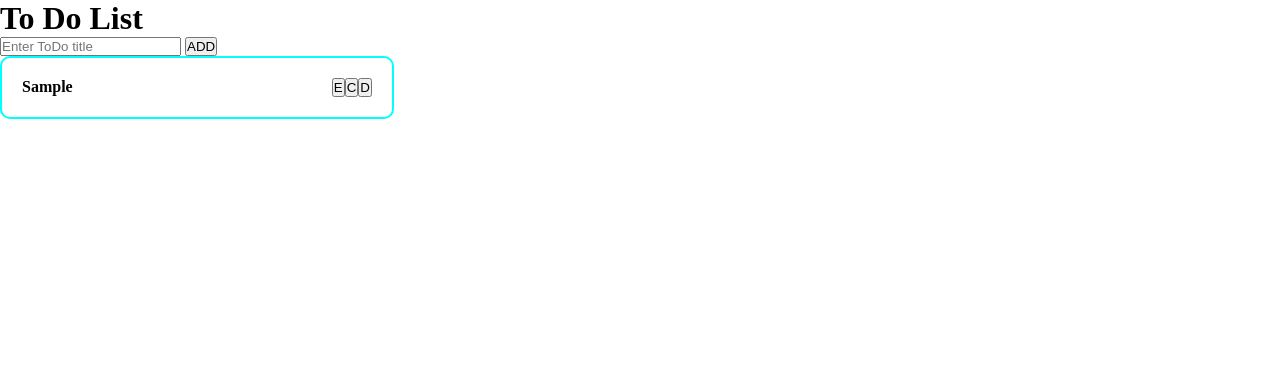
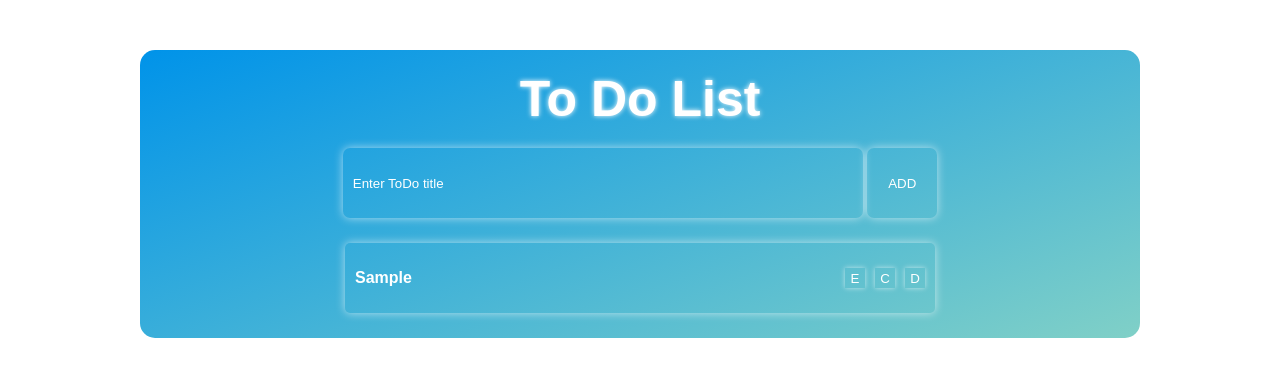
Before and after one commit to diyorbek0309/f-30-to-do, a plain HTML site: page index.html in a window 1280 px wide. Both pictures are taken after typing "Sample" into the empty fields and a click on the button "ADD". Drawn offline with Linux system fonts and the light colour scheme.

Commit message:
add styles

```diff
--- a/style.css
+++ b/style.css
@@ -1,14 +1,132 @@
+:root {
+  --main-bg: linear-gradient(160deg, #0093e9 0%, #80d0c7 100%);
+  --title-color: #ffffff;
+  --input-bg: linear-gradient(180deg, #8ec5fc 0%, #e0c3fc 100%);
+  --add-bg: linear-gradient(180deg, #8ec5fc 0%, #e0c3fc 100%);
+}
+
 * {
   margin: 0;
   padding: 0;
   list-style-type: none;
+  font-family: sans-serif;
+}
+
+.container {
+  margin: 50px auto;
+  max-width: 960px;
+  padding: 20px;
+  text-align: center;
+  border-radius: 15px;
+  background-image: var(--main-bg);
+  box-shadow: 0 0 10px #ffffff9a;
+}
+
+li {
+  list-style: none;
+}
+
+h1 {
+  text-shadow: 0px 0px 5px #ffffff;
+  color: var(--title-color);
+  margin-bottom: 20px;
+  font-size: 50px;
+}
+
+#titleInput {
+  width: 500px;
+  height: 50px;
+  margin-bottom: 20px;
+  padding: 10px;
+  color: var(--title-color);
+  background-color: var(--input-bg);
+  border-radius: 7px;
+  border: none;
+  outline: none;
+  box-shadow: 0 0 10px #ffffff9a;
+}
+
+#titleInput::placeholder {
+  color: rgb(255, 255, 255);
+}
+
+#addTitle {
+  width: 70px;
+  height: 70px;
+  margin-bottom: 20px;
+  border-radius: 7px;
+  background-color: var(--add-bg);
+  color: var(--title-color);
+  border: none;
+  box-shadow: 0 0 10px #ffffff9a;
+}
+
+#todosWrap {
+  display: flex;
+  flex-direction: column;
+  align-items: center;
 }
 
 #todosWrap li {
-  width: 350px;
-  padding: 20px;
+  min-width: 570px;
+  height: 50px;
+  margin: 5px auto;
+  padding: 10px;
+  color: var(--title-color);
+  border: none;
+  box-shadow: 0 0 10px #ffffff9a;
+  border-radius: 5px;
+  background-color: var(--input-bg);
   display: flex;
   justify-content: space-between;
-  border: 2px solid aqua;
+  align-items: center;
+}
+
+#todosWrap li button {
+  color: var(--title-color);
+  width: 20px;
+  height: 20px;
+  margin-left: 10px;
+  border: none;
+  background-color: var(--input-bg);
+  box-shadow: 0 0 5px #ffffff9a;
+}
+
+#editModal {
+  width: 200px;
+  height: 100px;
+  padding: 10px;
+  color: var(--title-color);
+  border-radius: 20px;
+  background-color: #5e86af;
+  box-shadow: 0px 0px 8px 0px rgba(34, 60, 80, 0.5);
+  margin: 0 auto;
+  text-align: center;
+}
+
+.editInput {
+  display: inline-block;
+  margin-bottom: 15px;
+}
+
+#editInput {
+  padding: 5px;
   border-radius: 10px;
+  border: none;
 }
+
+#editModal button {
+  width: 55px;
+  height: 20px;
+  border: none;
+}
+
+#editOK {
+  color: var(--title-color);
+  background-color: green;
+}
+
+#editCancel {
+  color: var(--title-color);
+  background-color: red;
+}
```
